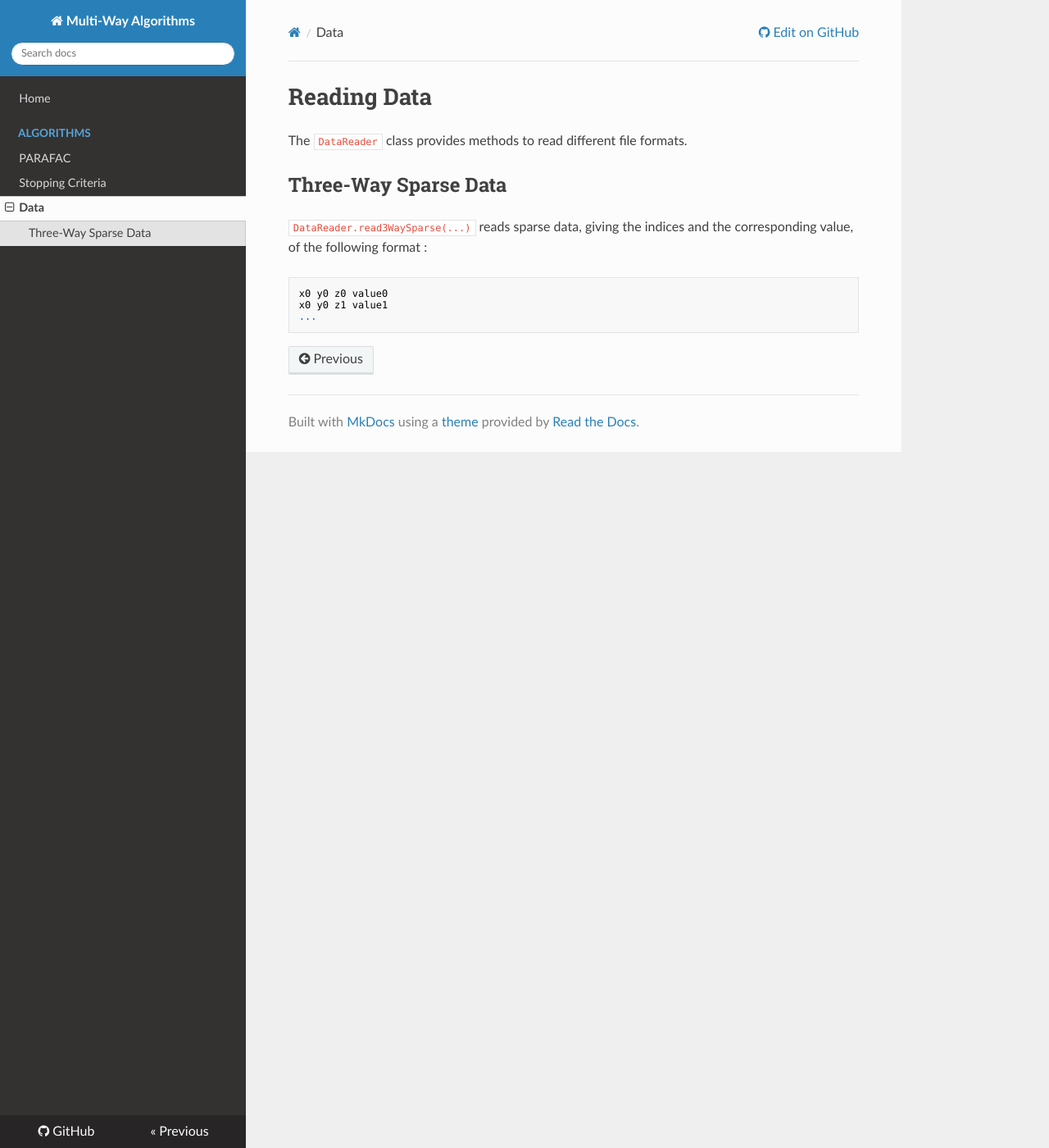
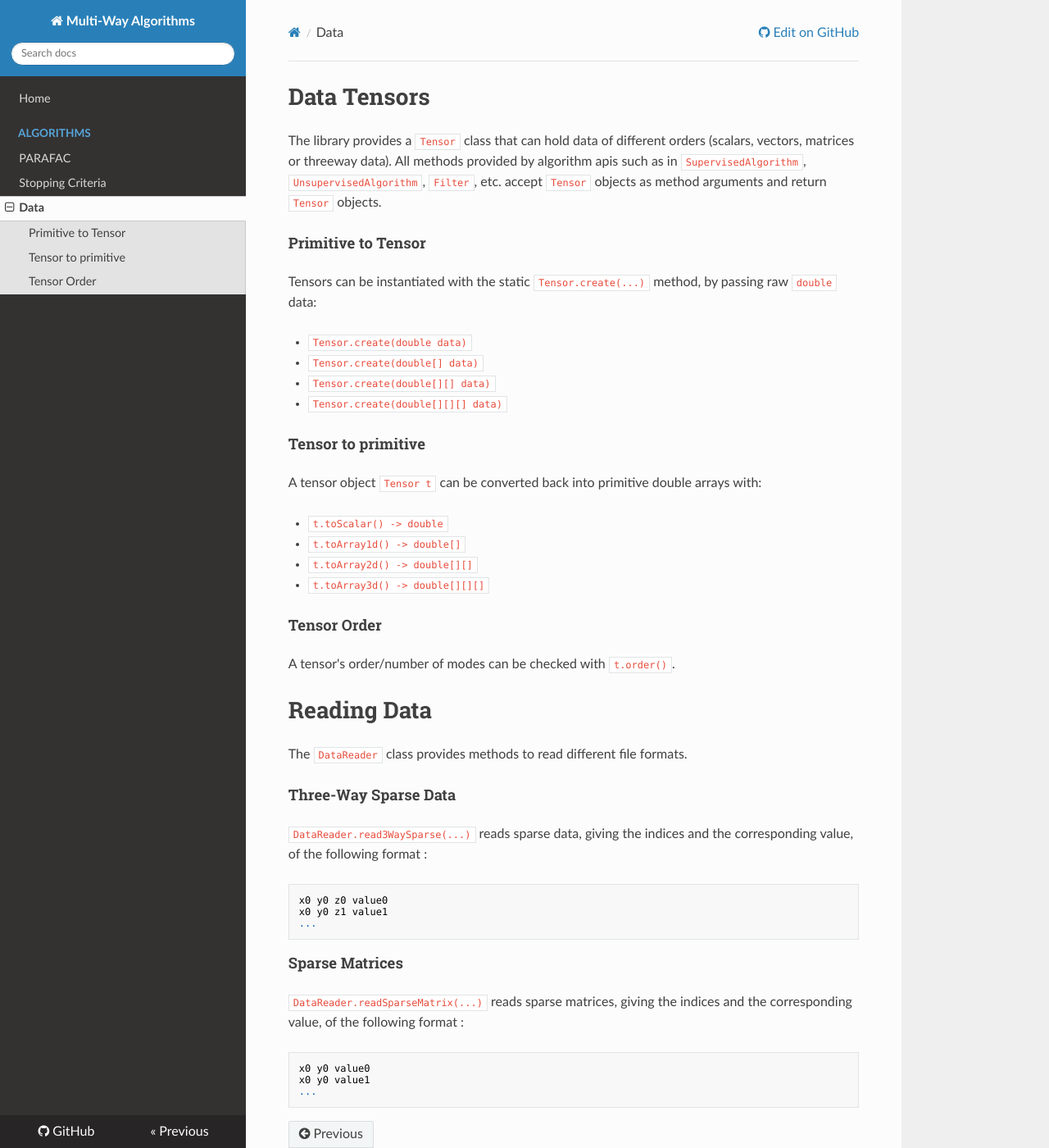
Before and after one commit to waikato-datamining/multiway-algorithms, an MkDocs documentation site: the page built from docs/data.md, in a window 1280 px wide and 1400 px high. Shown: the whole window at 82% size. Built offline with MkDocs 1.6.1, drawn with Linux system fonts in a browser that asks for light colours; nearby versions of some CDN libraries; old or Windows-style settings are respelled for this version of MkDocs.

````diff
--- a/docs/data.md
+++ b/docs/data.md
@@ -1,10 +1,46 @@
+# Data Tensors
+The library provides a `Tensor` class that can hold data of different orders
+(scalars, vectors, matrices or threeway data). All methods provided by algorithm
+apis such as in `SupervisedAlgorithm`, `UnsupervisedAlgorithm`, `Filter`, etc.
+accept `Tensor` objects as method arguments and return `Tensor` objects.
+
+
+#### Primitive to Tensor
+Tensors can be instantiated with the static `Tensor.create(...)` method, by passing raw `double` data:
+
+- `Tensor.create(double data)`
+- `Tensor.create(double[] data)`
+- `Tensor.create(double[][] data)`
+- `Tensor.create(double[][][] data)`
+
+
+#### Tensor to primitive
+
+A tensor object `Tensor t` can be converted back into primitive double arrays with:
+
+- `t.toScalar() -> double`
+- `t.toArray1d() -> double[]`
+- `t.toArray2d() -> double[][]`
+- `t.toArray3d() -> double[][][]`
+
+#### Tensor Order
+A tensor's order/number of modes can be checked with `t.order()`.
+
 # Reading Data
 The `DataReader` class provides methods to read different file formats.
 
-## Three-Way Sparse Data
+#### Three-Way Sparse Data
 `DataReader.read3WaySparse(...)` reads sparse data, giving the indices and the corresponding value, of the following format :
 ```
 x0 y0 z0 value0
 x0 y0 z1 value1
 ...
 ```
+
+#### Sparse Matrices
+`DataReader.readSparseMatrix(...)` reads sparse matrices, giving the indices and the corresponding value, of the following format :
+```
+x0 y0 value0
+x0 y0 value1
+...
+```
````
Also changed, not shown: docs/algorithms/npls.md (added, +36 -0 lines), docs/algorithms/parafac.md (+6 -5 lines), docs/index.md (+2 -1 lines), docs/stopping.md (+1 -1 lines).
